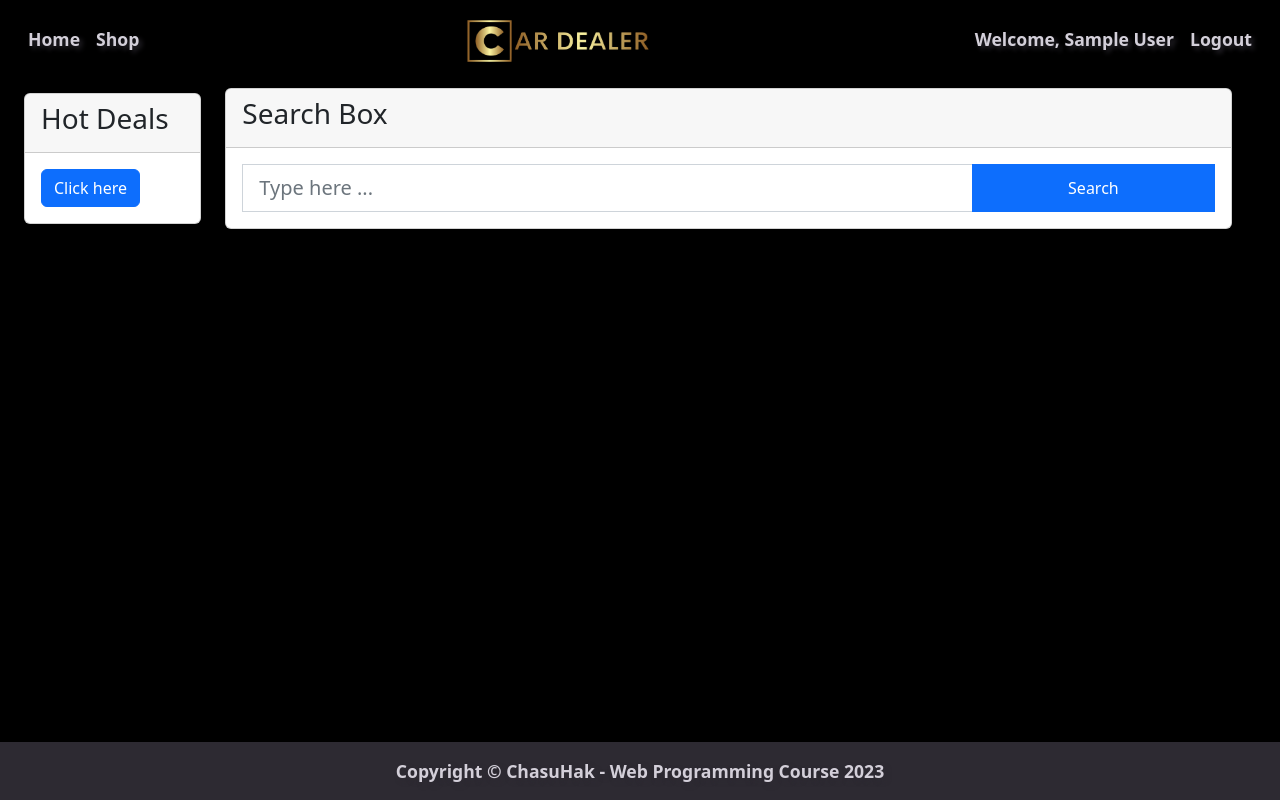
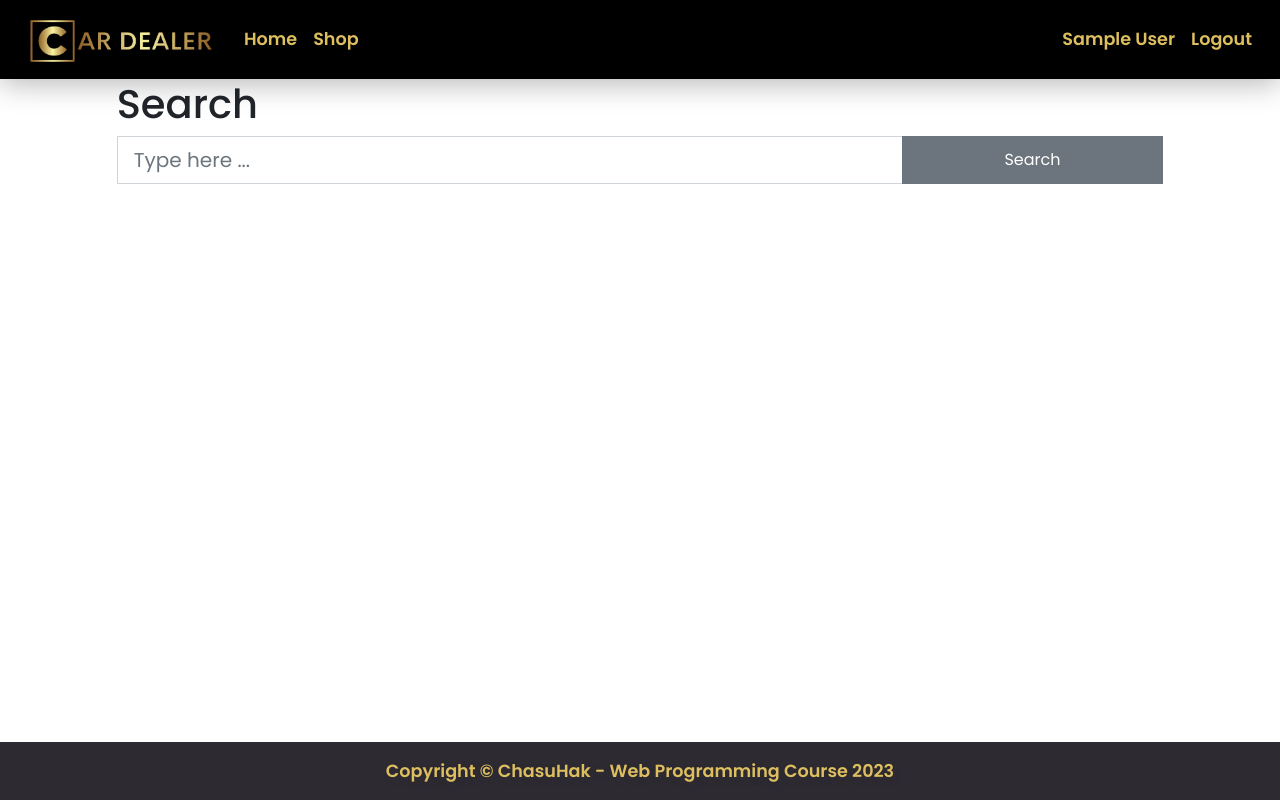
Before and after one commit to hieptth/car-retail-website, a PHP site: page /index.php?page=product in a window 1280 px wide. Run offline with PHP 8.4, Linux system fonts and the light colour scheme; the visitor is signed in with stand-in values (Sample User, id 1); some libraries are stand-ins or nearby versions.

Commit message:
update UI

```diff
--- a/website/process_data.php
+++ b/website/process_data.php
@@ -23,12 +23,9 @@ if (isset($_POST["query"])) {
     $tmp = array();
 
     foreach ($result as $row) {
-        $add = $xml->addChild('Product', $row['Product_name']);
+        $add = $xml->addChild('Product', str_replace($condition, $replace_str, $row['Product_name']));
         $add->addAttribute('id', $row['id']);
-        // $tmp[] = array('id', 'Product_name' => str_ireplace($condition,$replace_str,$row["Product_name"]));
     }
 
     echo $xml->asXML();
-
-    // echo json_encode($data);
 }
--- a/website/view/css/main.css
+++ b/website/view/css/main.css
@@ -6,6 +6,16 @@ Gray: #7B7780
 Light-gray: #A5A2AC
 White-smoke: #D3CFD9
 */
+
+* {
+    padding: 0;
+    margin: 0;
+    box-sizing: border-box;
+    font-family: 'Poppins', sans-serif;
+    list-style: none;
+    text-decoration: none;
+}
+
 html {
     height: 100%;
     display: flex;
@@ -13,7 +23,6 @@ html {
 }
 
 body {
-    background-color: black;
     height: 100%;
     display: flex;
     flex-direction: column;
@@ -56,7 +65,11 @@ h1,
     height: auto;
     min-height: 35rem;
     padding: 15rem 0;
-    background: linear-gradient(to bottom, rgba(0, 0, 0, 0.3) 0%, rgba(0, 0, 0, 0.7) 75%, #000 100%), url(/assets/img/car-bg.jpg) no-repeat;
+    background: linear-gradient(to bottom,
+            rgba(0, 0, 0, 0.3) 0%,
+            rgba(0, 0, 0, 0.7) 75%,
+            #000 100%),
+        url(/assets/img/car-bg.jpg) no-repeat;
     background-position: center;
     background-attachment: scroll;
     background-size: cover;
@@ -64,7 +77,9 @@ h1,
 
 .masthead h1,
 .masthead .h1 {
-    font-family: "Varela Round", -apple-system, BlinkMacSystemFont, "Segoe UI", Roboto, "Helvetica Neue", Arial, sans-serif, "Apple Color Emoji", "Segoe UI Emoji", "Segoe UI Symbol", "Noto Color Emoji";
+    font-family: "Varela Round", -apple-system, BlinkMacSystemFont, "Segoe UI",
+        Roboto, "Helvetica Neue", Arial, sans-serif, "Apple Color Emoji",
+        "Segoe UI Emoji", "Segoe UI Symbol", "Noto Color Emoji";
     font-size: 4.5rem;
     line-height: 4rem;
     letter-spacing: 0.8rem;
@@ -81,45 +96,37 @@ h1,
 }
 
 .text {
-    color: #D3CFD9;
-    text-shadow: 3px 3px 5px #2D2A32;
+    color: #DDBF5F;
+    text-shadow: 3px 3px 5px #2d2a32;
     font-size: 110%;
     font-weight: 600;
 }
 
 .navbar {
-    transition: all 0.25s;
+    transition: all 0.5s;
+    background: black;
+    box-shadow: 0 4px 30px rgba(0, 0, 0, 0.3);
+    backdrop-filter: blur(3.4px);
+    -webkit-backdrop-filter: blur(3.4px);
+}
+
+.nav-text {
+    color: #DDBF5F;
+    font-size: 110%;
+    font-weight: 600;
+}
+
+.nav-item:hover {
+    transform: scale(1.25);
 }
 
 .navbar-scrolled {
-    background-color: #2D2A32;
-    box-shadow: 0 3px 10px rgba(0, 0, 0, 0.3);
+    background-color: black;
 }
 
 .navbar-toggler,
 .dropdown-menu {
-    background-color: black;
     border: none;
-}
-
-.navbar-toggler:hover {
-    background-color: #2D2A32;
-}
-
-.dropdown-item:hover {
-    background-color: whitesmoke;
-}
-
-section {
-    display: -webkit-flex;
-    display: flex;
-    flex-direction: row;
-}
-
-side {
-    padding: 5px;
-    max-width: 200px;
-    background-color: #f5f3f5;
 }
 
 content {
@@ -129,18 +136,80 @@ content {
 
 #masterbody {
     flex: 1 0 auto;
-    padding-top: 5rem;
+    padding-top: 4.5rem;
 }
 
 .footer {
     flex-shrink: 0;
-    margin-top: 1rem;
-    background-color: #2D2A32;
+    margin-top: 0;
+    background-color: #2d2a32;
 }
 
-@media (max-width: 600px) {
-    section {
-        -webkit-flex-direction: column;
-        flex-direction: column;
-    }
+/* Login page */
+
+section {
+    background: url(/assets/img/login-cover.jpg) no-repeat;
+    background-size: cover;
+    background-position: center;
+    background-attachment: scroll;
+    min-height: min(700px, 100%);
 }
+
+.login-form {
+    width: 350px;
+    top: 50%;
+    left: 50%;
+    transform: translate(-50%, -50%);
+    position: absolute;
+    padding: 20px;
+}
+
+.bg-glass {
+    background: rgba(255, 255, 255, 0.12);
+    border-radius: 16px;
+    box-shadow: 0 4px 30px rgba(0, 0, 0, 0.1);
+    backdrop-filter: blur(3.4px);
+    -webkit-backdrop-filter: blur(3.4px);
+}
+
+.login-form h1 {
+    font-size: 40px;
+    text-align: center;
+    text-transform: uppercase;
+    margin: 40px 0;
+    color: whitesmoke;
+}
+
+form:invalid button {
+    opacity: 0.3;
+    pointer-events: none;
+}
+
+.login-label {
+    color: #31285a;
+    font-size: 100%;
+    font-weight: 600;
+    padding-left: 3px;
+}
+
+.forgot {
+    margin-top: -1rem;
+    position: relative;
+    text-align: end;
+    font-size: 80%;
+}
+
+#remember {
+    padding-top: 1px;
+}
+
+.checkbox-text {
+    color: white;
+    font-size: 90%;
+    font-weight: 500;
+}
+
+#message {
+    display: none;
+    padding-top: 5px;
+}
--- a/website/view/dashboard.php
+++ b/website/view/dashboard.php
@@ -1,4 +1,5 @@
 <?php
+
 namespace Website;
 
 use \Website\Member;
@@ -7,7 +8,7 @@
     require_once __DIR__ . '/class/Member.php';
     $member = new Member();
     $memberResult = $member->getMemberById($_SESSION["userId"]);
-        if(!empty($memberResult[0]["Display_name"])) {
+    if (!empty($memberResult[0]["Display_name"])) {
         $displayName = ucwords($memberResult[0]["Display_name"]);
     } else {
         $displayName = $memberResult[0]["Username"];
@@ -16,7 +17,7 @@
 ?>
 
 <div>
-    <div class="dashboard">
+    <div class="dashboard pt-5">
         <div class="card m-auto" style="width: min(800px, 100%);">
             <div class="card-header">
                 <h4>Welcome, <?php echo $_SESSION["Display_name"]; ?>!</h4>
--- a/website/view/header.php
+++ b/website/view/header.php
@@ -8,11 +8,25 @@
     <link rel="shortcut icon" type="image/x-icon" href="/assets/img/car-dealer-logo-vector.png" />
     <title>Car Dealer</title>
     <meta name='viewport' content='width=device-width, initial-scale=1'>
-    <link href='https://cdn.jsdelivr.net/npm/bootstrap@5.2.3/dist/css/bootstrap.min.css' rel='stylesheet'>
-    <script src='https://cdn.jsdelivr.net/npm/bootstrap@5.2.3/dist/js/bootstrap.bundle.min.js'></script>
+
+    <!-- Bootstrap -->
+    <link href="https://cdn.jsdelivr.net/npm/bootstrap@5.2.3/dist/css/bootstrap.min.css" rel="stylesheet" integrity="sha384-rbsA2VBKQhggwzxH7pPCaAqO46MgnOM80zW1RWuH61DGLwZJEdK2Kadq2F9CUG65" crossorigin="anonymous">
     <link rel="stylesheet" href="https://cdnjs.cloudflare.com/ajax/libs/font-awesome/4.7.0/css/font-awesome.min.css">
+
+    <!-- Boxicon link -->
+    <link rel="stylesheet" href="https://unpkg.com/boxicons@latest/css/boxicons.min.css">
+
+    <!-- Remixicon link -->
+    <link href="https://cdn.jsdelivr.net/npm/remixicon@3.2.0/fonts/remixicon.css" rel="stylesheet">
+
+    <!-- Google Fonts link -->
+    <link rel="preconnect" href="https://fonts.googleapis.com">
+    <link rel="preconnect" href="https://fonts.gstatic.com" crossorigin>
+    <link href="https://fonts.googleapis.com/css2?family=Pacifico&family=Poppins:wght@300;400;500;600;700;800;900&display=swap" rel="stylesheet">
+
+    <!-- Custom CSS link -->
     <link rel='stylesheet' type='text/css' media='screen' href='view/css/main.css'>
-    <link rel='stylesheet' type='text/css' media='screen' href='view/css/login.css'>
+
 </head>
 
 
@@ -21,48 +35,47 @@
 
         <div class="container-fluid">
 
-            <div class="navbar-brand col-lg-auto justify-content-center me-auto mb-2 mb-lg-0">
+            <div class="navbar-brand col-lg-auto me-25 mb-2 mb-lg-0">
                 <img src="/assets/img/car-dealer-logo.png" alt="Car Dealer Logo" width="200px" height="60px" class="d-inline-block align-text-top">
             </div>
 
-            <button class="navbar-toggler" type="button" data-bs-toggle="collapse" data-bs-target=".navbar-collapse" aria-expanded="false" aria-label="Toggle navigation">
+            <button class="navbar-toggler" type="button" data-bs-toggle="collapse" data-bs-target="#navbarSupportedContent" aria-controls="navbarSupportedContent" aria-expanded="false" aria-label="Toggle navigation">
                 <span class="navbar-toggler-icon"></span>
             </button>
 
-            <div class="collapse navbar-collapse col order-lg-first justify-content-start">
-                <ul class="navbar-nav me-auto mb-2 mb-lg-0">
+            <div class="collapse navbar-collapse col justify-content-between" id="navbarSupportedContent">
+                <ul class="navbar-nav me-0 mb-2 mb-lg-0">
                     <li class="nav-item">
-                        <a class="nav-link text" aria-current="page" href="http://localhost/index.php?page=home">Home</a>
+                        <a class="nav-link nav-text" aria-current="page" href="http://localhost/index.php?page=home">Home</a>
                     </li>
+
                     <li class="nav-item">
-                        <a class="nav-link text" aria-current="page" href="http://localhost/index.php?page=product">Shop</a>
+                        <a class="nav-link nav-text" aria-current="page" href="http://localhost/index.php?page=product">Shop</a>
                     </li>
                 </ul>
-            </div>
 
-            <div class="collapse navbar-collapse col order-lg-last justify-content-end">
-                <ul class="navbar-nav me-10 mb-2 mb-lg-0">
-
+                <ul class="navbar-nav me-0 mb-2 mb-lg-0">
                     <?php if (isset($_SESSION["userId"])) { ?>
                         <li class="nav-item">
-                            <a class="nav-link text" aria-current="page" href="http://localhost/index.php?page=dashboard">Welcome, <?php echo $_SESSION["Display_name"] ?></a>
+                            <a class="nav-link nav-text" aria-current="page" href="http://localhost/index.php?page=dashboard"><?php echo $_SESSION["Display_name"] ?></a>
                         </li>
+
                         <li class="nav-item">
-                            <a class="nav-link text" aria-current="page" href="http://localhost/index.php?page=logout">Logout</a>
+                            <a class="nav-link nav-text" aria-current="page" href="http://localhost/index.php?page=logout">Logout</a>
                         </li>
+
                     <?php } else { ?>
                         <li class="nav-item">
-                            <a class="nav-link text" aria-current="page" href="http://localhost/index.php?page=login">Login</a>
+                            <a class="nav-link nav-text" aria-current="page" href="http://localhost/index.php?page=login">Login</a>
                         </li>
+
                         <li class="nav-item">
-                            <a class="nav-link text" aria-current="page" href="http://localhost/index.php?page=register">Register</a>
+                            <a class="nav-link nav-text" aria-current="page" href="http://localhost/index.php?page=register">Register</a>
                         </li>
                     <?php } ?>
                 </ul>
             </div>
-
         </div>
-
     </nav>
 
 
@@ -70,10 +83,11 @@
         const navEl = document.querySelector('.navbar');
 
         window.addEventListener('scroll', () => {
-            if (window.scrollY >= 60) {
+            if (window.scrollY >= 80) {
                 navEl.classList.add('navbar-scrolled');
-            } else if (window.scrollY <= 60) {
+            } else if (window.scrollY <= 80) {
                 navEl.classList.remove('navbar-scrolled');
             }
         });
     </script>
+    <script src="https://cdn.jsdelivr.net/npm/bootstrap@5.2.3/dist/js/bootstrap.bundle.min.js" integrity="sha384-kenU1KFdBIe4zVF0s0G1M5b4hcpxyD9F7jL+jjXkk+Q2h455rYXK/7HAuoJl+0I4" crossorigin="anonymous"></script>
--- a/website/view/product.php
+++ b/website/view/product.php
@@ -1,6 +1,9 @@
 <div class="container-fluid py-2">
-    <div class="row">
-        <div class="col-lg-2 m-auto ps-4">
+    <div class="d-flex-row col-lg-10 m-auto">
+        <h1>Search</h1>
+    </div>
+    <div class="d-flex-row">
+        <!-- <div class="col-lg-2 m-auto ps-2">
             <div class="card" style="width: min(200px, 100%);">
                 <div class="card-header">
                     <h3>Hot Deals</h3>
@@ -11,23 +14,16 @@
                     </div>
                 </div>
             </div>
-        </div>
+        </div> -->
 
-        <div class="col-lg-10 m-auto pe-5">
-            <div class="card">
-                <div class="card-header">
-                    <h3>Search Box</h3>
+        <div class="col-lg-10 m-auto">
+            <form class="form-inline" action="" method="POST">
+                <div class="input-group">
+                    <input type="text" class="form-control form-control-lg w-75 rounded-0" name="search_box" onkeyup="load_data(this.value)" placeholder="Type here ...">
+                    <button type="submit" id="btn_search" class="btn btn-secondary w-25 rounded-0">Search</button>
+                    <span id="search_result" class="w-75"></span>
                 </div>
-                <div class="card-body">
-                    <form class="form-inline" action="" method="POST">
-                        <div class="input-group">
-                            <input type="text" class="form-control form-control-lg w-75 rounded-0" name="search_box" onkeyup="load_data(this.value)" placeholder="Type here ...">
-                            <button type="submit" id="btn_search" class="btn btn-primary w-25 rounded-0">Search</button>
-                            <span id="search_result" class="w-75"></span>
-                        </div>
-                    </form>
-                </div>
-            </div>
+            </form>
         </div>
     </div>
 </div>
--- a/website/view/register.php
+++ b/website/view/register.php
@@ -1,4 +1,4 @@
-<div class="col-lg-8 m-auto">
+<div class="col-lg-8 m-auto pt-5">
     <div class="card m-auto">
         <div class="card-header">
             <h2>This page is not yet developed.</h2>
```
Also changed, not shown: website/sql/schema.sql (+23 -5 lines), website/view/css/login.css (deleted, +0 -57 lines), website/view/login.php (+25 -54 lines), website/assets/img/login-cover.jpg (added). Lines whose indentation alone changed are shown as unchanged.
